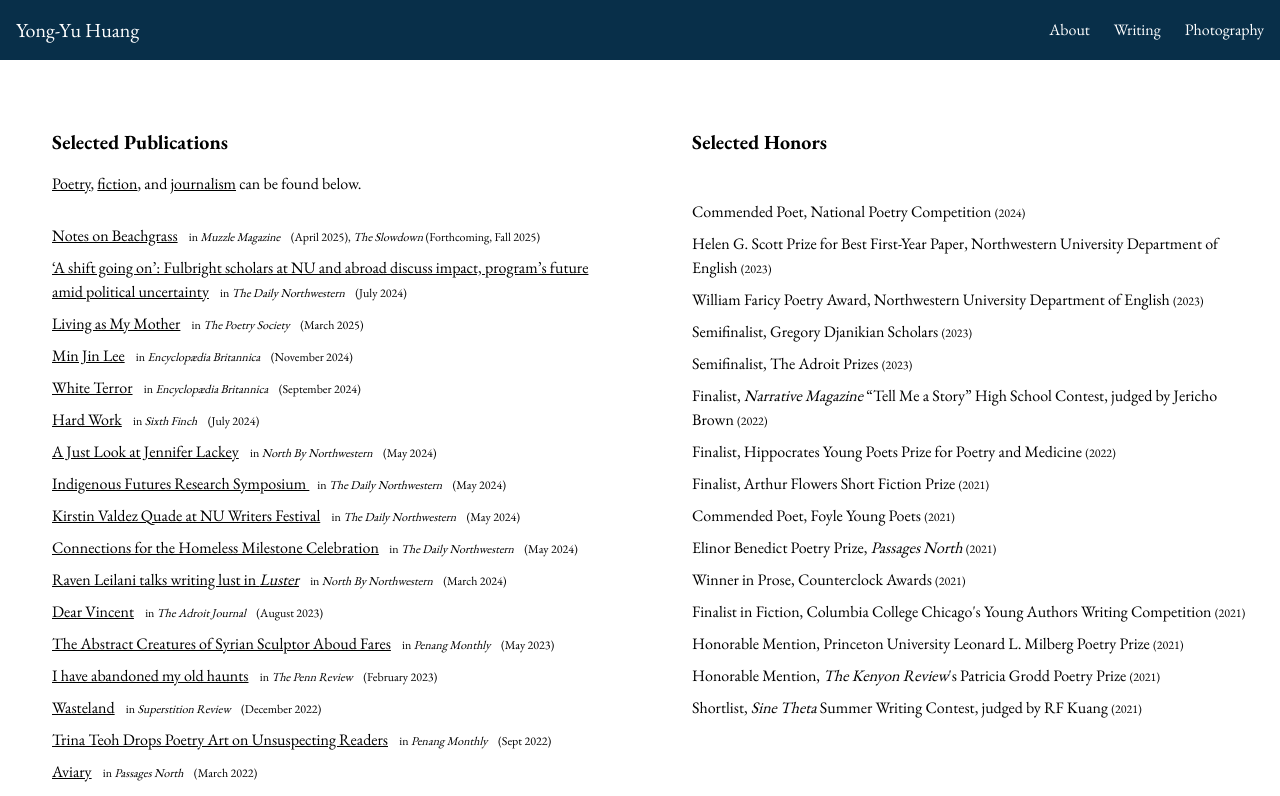
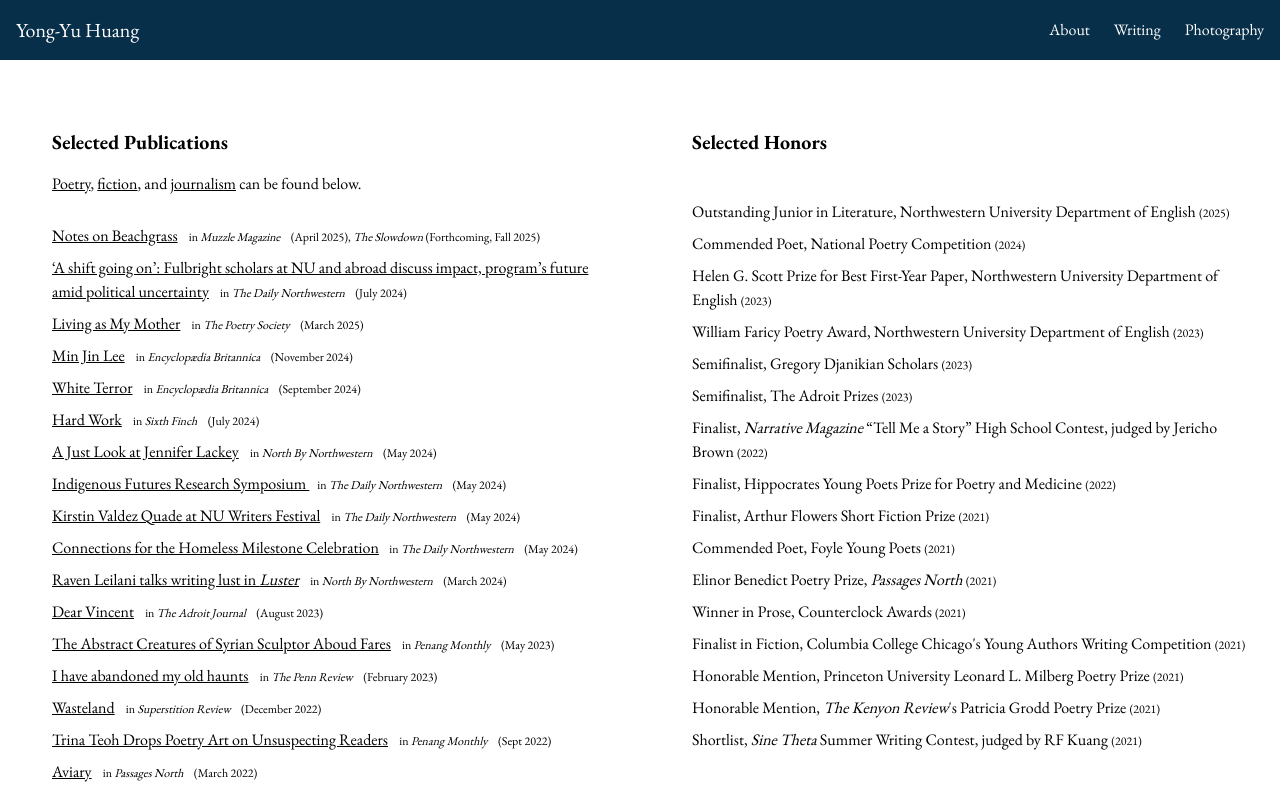
Before and after one commit to yongssh/yongssh.github.io, a Next.js app: page /writing in a window 1280 px wide. Shown: the top 796 px of the page. Built offline with nearby package versions, Linux system fonts and the light colour scheme.

Commit message:
added junior award

```diff
--- a/src/app/components/honors.tsx
+++ b/src/app/components/honors.tsx
@@ -15,6 +15,7 @@ const Honors =() => {
         Selected Honors </p>
       <br></br>
       <div className={`ml-8`}>
+        <p className={'p-1'}> <span>Outstanding Junior in Literature, Northwestern University Department of English </span><span className="text-xs">(2025)</span></p>
         <p className={'p-1'}> <span> <a href="https://poetrysociety.org.uk/competitions/national-poetry-competition/" target="_blank" rel="noopener noreferrer">
       Commended Poet, National Poetry Competition </a> </span><span className="text-xs">(2024)</span></p>
         <p className={'p-1'}> <span>Helen G. Scott Prize for Best First-Year Paper, Northwestern University Department of English </span><span className="text-xs">(2023)</span></p>
```
